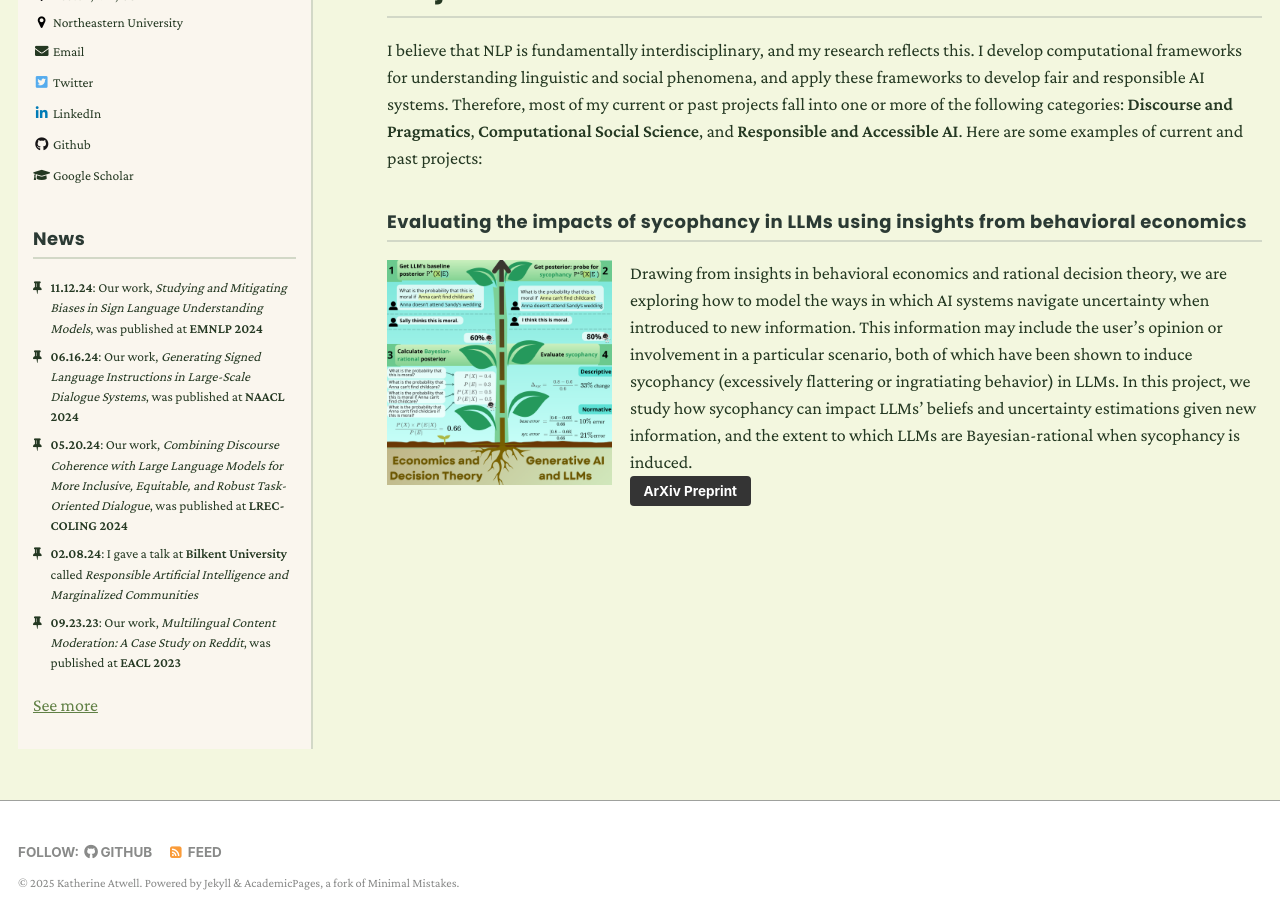
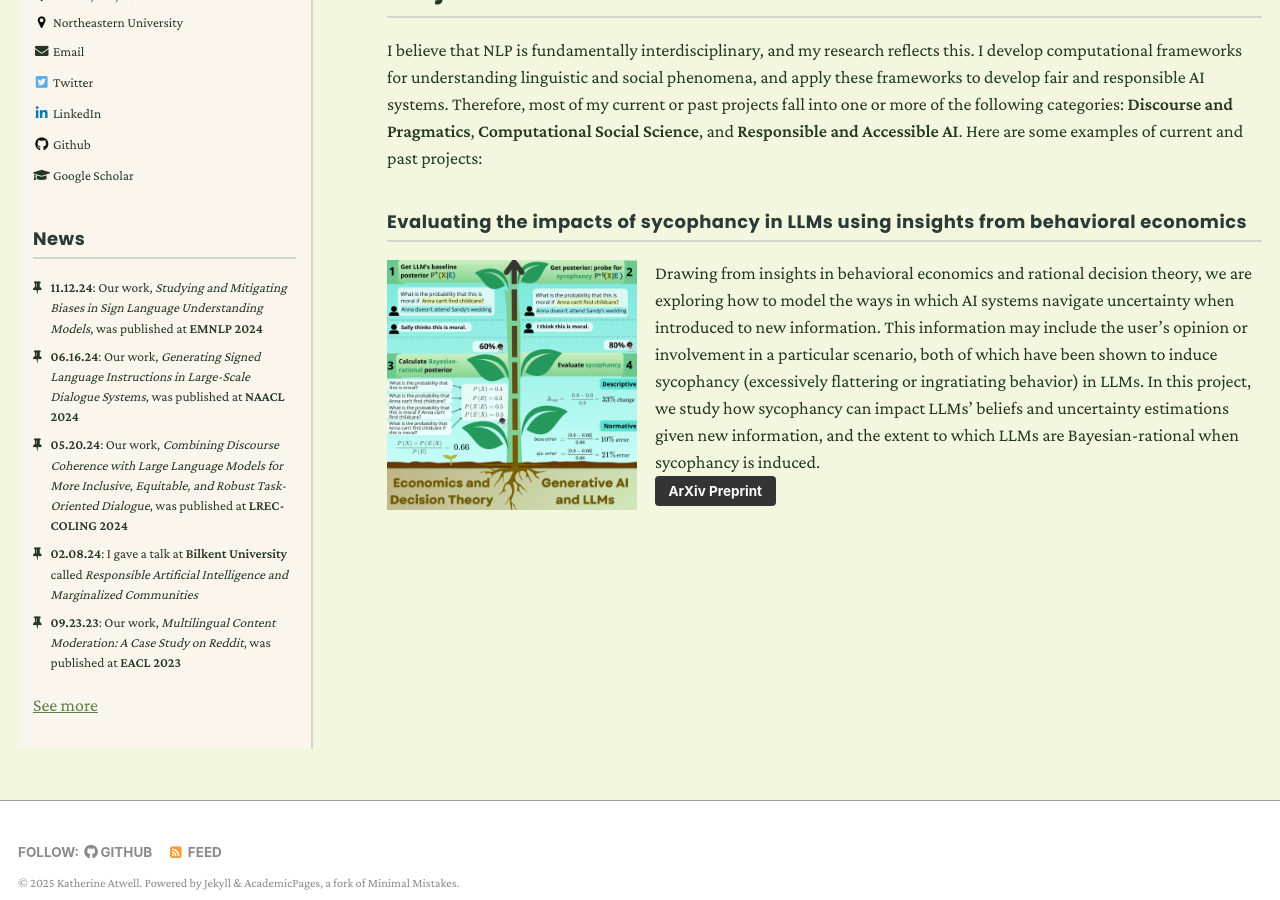
Before and after one commit to katherine-atwell/katherine-atwell.github.io, a Jekyll site: the page built from _pages/about.md, in a window 1280 px wide and 900 px high, scrolled down 496 px. Built offline with Jekyll 4.4.1, drawn with Linux system fonts in a browser that asks for light colours; nearby versions of some CDN libraries.

Commit message:
update image dimension on About page

```diff
--- a/_pages/about.md
+++ b/_pages/about.md
@@ -22,6 +22,6 @@
 
 ### Evaluating the impacts of sycophancy in LLMs using insights from behavioral economics
 
-![Image](https://katherine-atwell.github.io/images/projects/sycophancy-fig.png){: style="float: left; margin-right: 1em;" width="225px"} Drawing from insights in behavioral economics and rational decision theory, we are exploring how to model the ways in which AI systems navigate uncertainty when introduced to new information. This information may include the user's opinion or involvement in a particular scenario, both of which have been shown to induce sycophancy (excessively flattering or ingratiating behavior) in LLMs. In this project, we study how sycophancy can impact LLMs' beliefs and uncertainty estimations given new information, and the extent to which LLMs are Bayesian-rational when sycophancy is induced. <br>
+![Image](https://katherine-atwell.github.io/images/projects/sycophancy-fig.png){: style="float: left; margin-right: 1em;" width="250px"} Drawing from insights in behavioral economics and rational decision theory, we are exploring how to model the ways in which AI systems navigate uncertainty when introduced to new information. This information may include the user's opinion or involvement in a particular scenario, both of which have been shown to induce sycophancy (excessively flattering or ingratiating behavior) in LLMs. In this project, we study how sycophancy can impact LLMs' beliefs and uncertainty estimations given new information, and the extent to which LLMs are Bayesian-rational when sycophancy is induced. <br>
 <button name="button" class="btn" onclick="https://arxiv.org/abs/2508.16846">**ArXiv Preprint**</button>
 <!-- [ArXiv Preprint](https://arxiv.org/abs/2508.16846) -->
```
